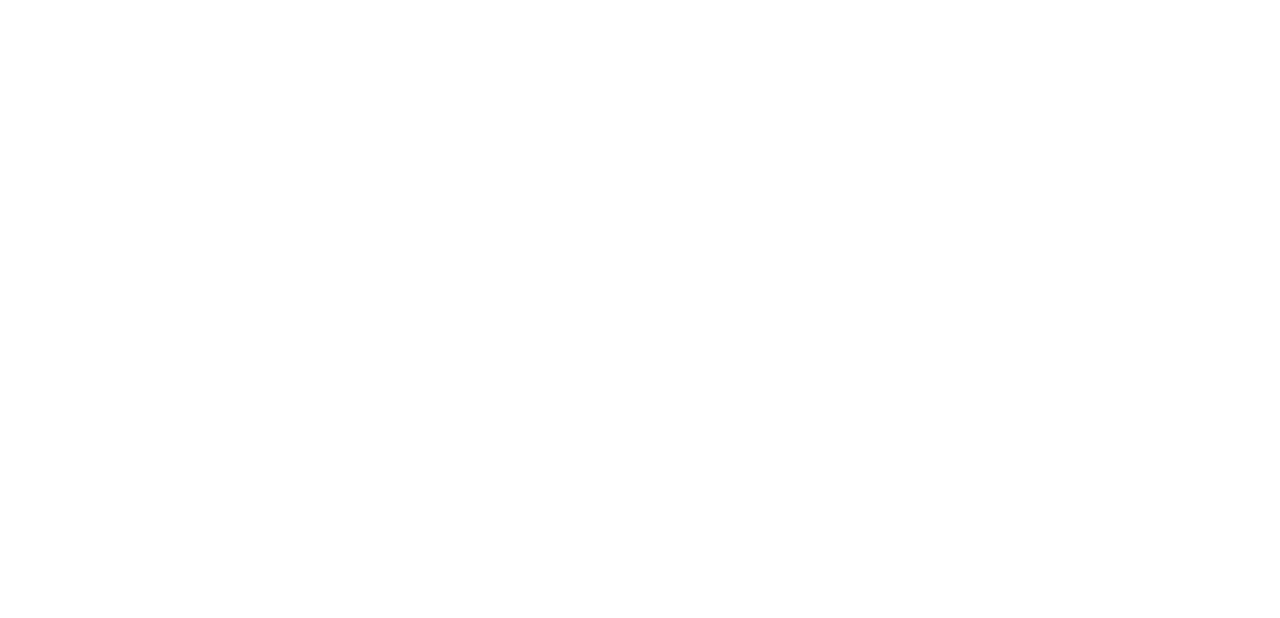
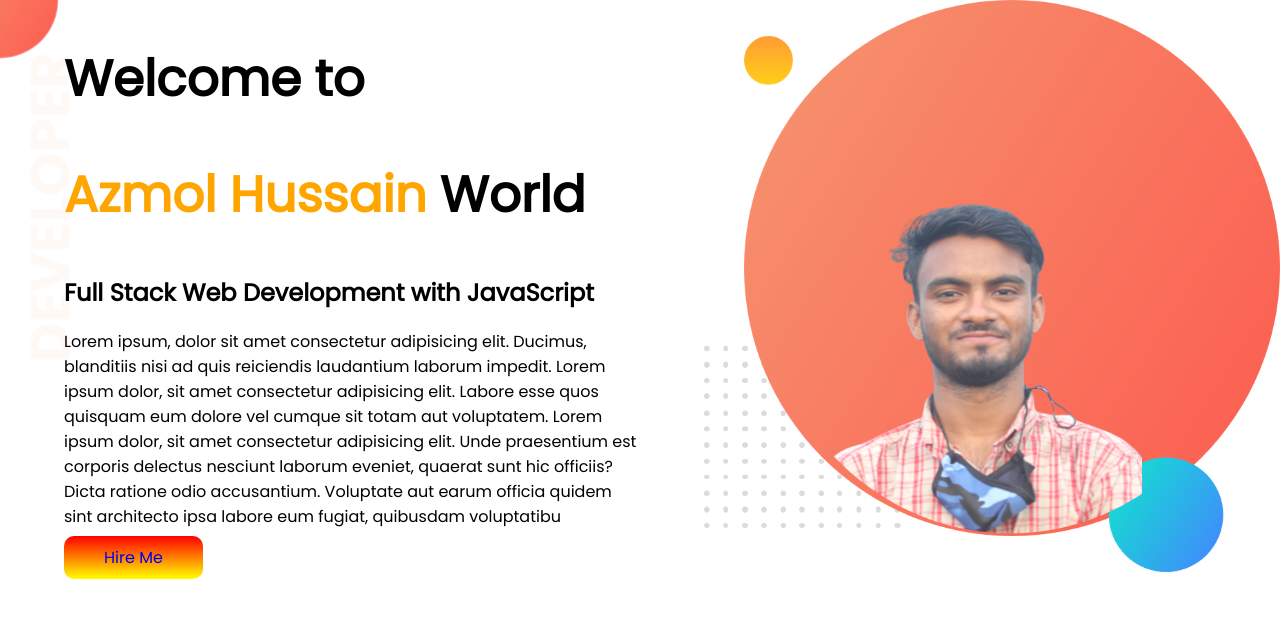
Before and after one commit to cseazmol/professional-portfolio, a plain HTML site: page index.html in a window 1280 px wide. Drawn offline with Linux system fonts and the light colour scheme.

Commit message:
header part send

```diff
--- a/index.html
+++ b/index.html
@@ -5,8 +5,23 @@
     <meta http-equiv="X-UA-Compatible" content="IE=edge">
     <meta name="viewport" content="width=device-width, initial-scale=1.0">
     <title>professional portfolio</title>
+    <link rel="stylesheet" href="style.css">
+    <link rel="preconnect" href="https://fonts.googleapis.com">
+    <link rel="preconnect" href="https://fonts.gstatic.com" crossorigin>
+    <link href="https://fonts.googleapis.com/css2?family=Poppins&display=swap" rel="stylesheet">
 </head>
 <body>
-
+    <section id="header">
+        <div class="header-part">
+           <h1>Welcome to</h1>
+           <h1><span class="text-color">Azmol Hussain</span> World</h1>
+           <h2>Full Stack Web Development with JavaScript</h2>
+           <p>Lorem ipsum, dolor sit amet consectetur adipisicing elit. Ducimus, blanditiis nisi ad quis reiciendis laudantium laborum impedit. Lorem ipsum dolor, sit amet consectetur adipisicing elit. Labore esse quos quisquam eum dolore vel cumque sit totam aut voluptatem. Lorem ipsum dolor, sit amet consectetur adipisicing elit. Unde praesentium est corporis delectus nesciunt laborum eveniet, quaerat sunt hic officiis? Dicta ratione odio accusantium. Voluptate aut earum officia quidem sint architecto ipsa labore eum fugiat, quibusdam voluptatibu</p>
+           <a class="link-color" href="https://facebook.com">Hire Me</a>
+        </div>
+        <div class="header-part">
+           <img src="images/header-bg.png" alt="header photo">
+        </div>
+    </section>
 </body>
 </html>
--- a/style.css
+++ b/style.css
@@ -0,0 +1,30 @@
+body{
+    font-family: 'Poppins', sans-serif;
+    margin: 0;
+}
+
+#header{
+    display: flex;
+    background-image: url(images/top-banner.png);
+    background-repeat: no-repeat;
+}
+
+.header-part{
+    width: 50%;
+    padding-left: 5%;
+}
+.text-color{
+    color: orange;
+}
+.link-color{
+    padding: 10px 40px;
+    text-decoration: none;
+    background-image: linear-gradient(red,yellow);
+    border-radius: 10px;
+}
+h1{
+    font-size: 50px;
+}
+.header-part img{
+    width: 100%;
+}
```
